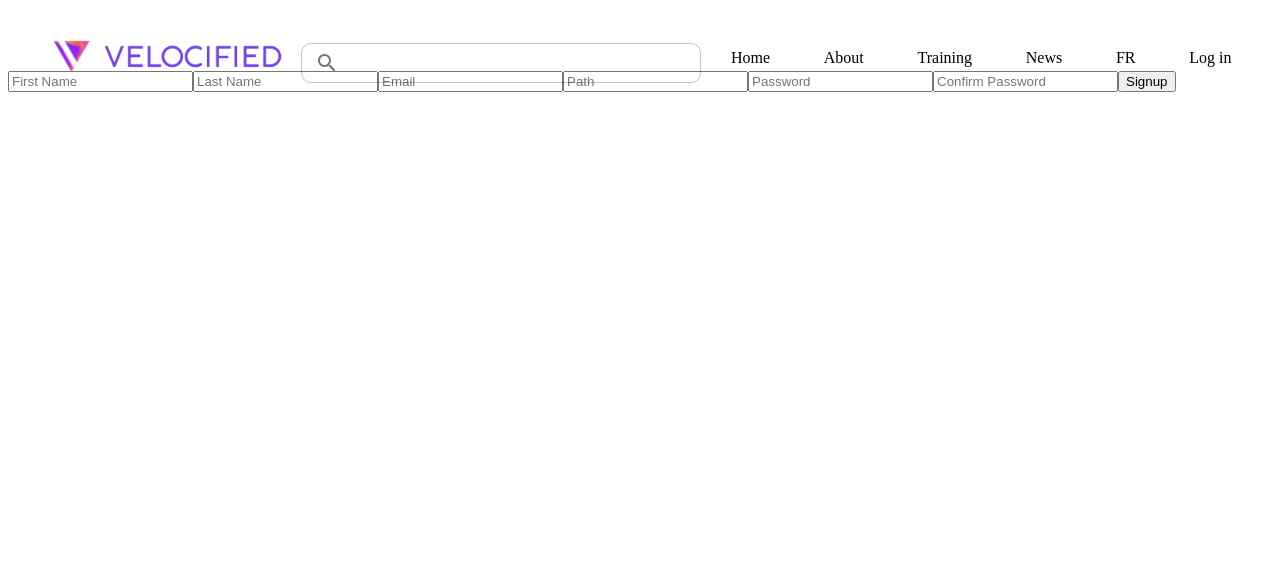
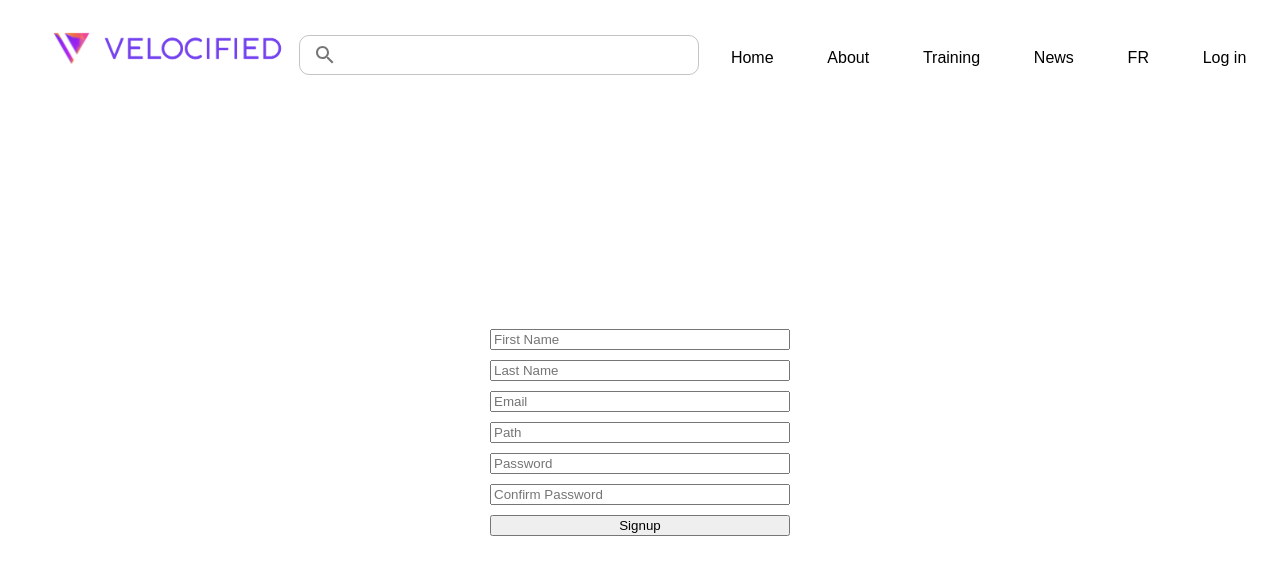
Before and after one commit to Velocified-LMS/Velocified_LMS, a Next.js app in the folder Client_Service/: page /signup in a window 1280 px wide. Shown: the top 574 px of the page. Built offline with nearby package versions, Linux system fonts and the light colour scheme.

Commit message:
CSS Chamges

```diff
--- a/Client_Service/src/pages/signup/index.js
+++ b/Client_Service/src/pages/signup/index.js
@@ -1,8 +1,9 @@
+import styles from "./signup.css";
 import Navbar from "@/app/components/navbar";
 import React, { useState } from 'react';
 
 const SignUp = () => {
-  const [formData] = useState({
+  const [formData, setFormData] = useState({
     firstName: '',
     lastName: '',
     email: '',
@@ -11,17 +12,33 @@ const SignUp = () => {
     confirmPassword: ''
   });
 
+  const handleInputChange = (e) => {
+    const { name, value } = e.target;
+    setFormData(prevState => ({
+      ...prevState,
+      [name]: value
+    }));
+  };
+
+  const handleSubmit = (e) => {
+    e.preventDefault();
+    console.log(formData);
+  };
+
+
   return (
     <div>
       <Navbar />
-      <div className="container">
-        <form>
+      <div className="form-container">
+        <form onSubmit={handleSubmit}>
             <input
               type="text"
               placeholder="First Name"
               name="firstName"
               value={formData.firstName}
+              onChange={handleInputChange}
             />
+
             <input
               type="text"
               placeholder="Last Name"
```
